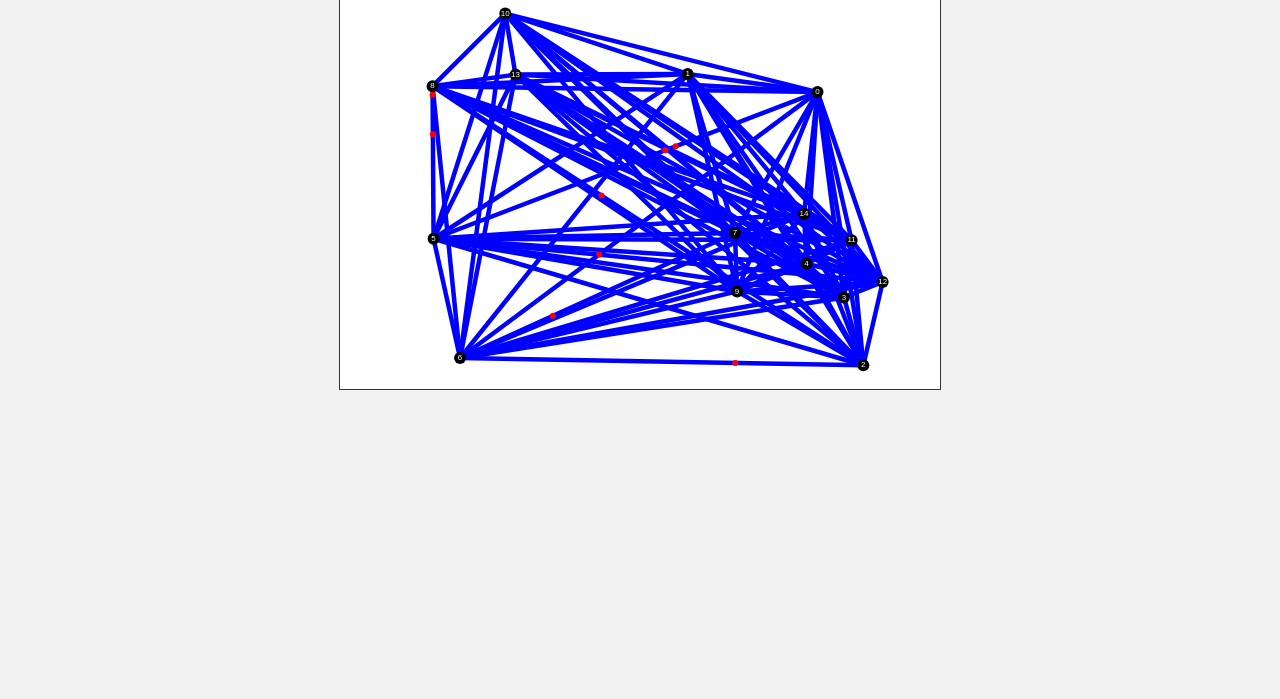
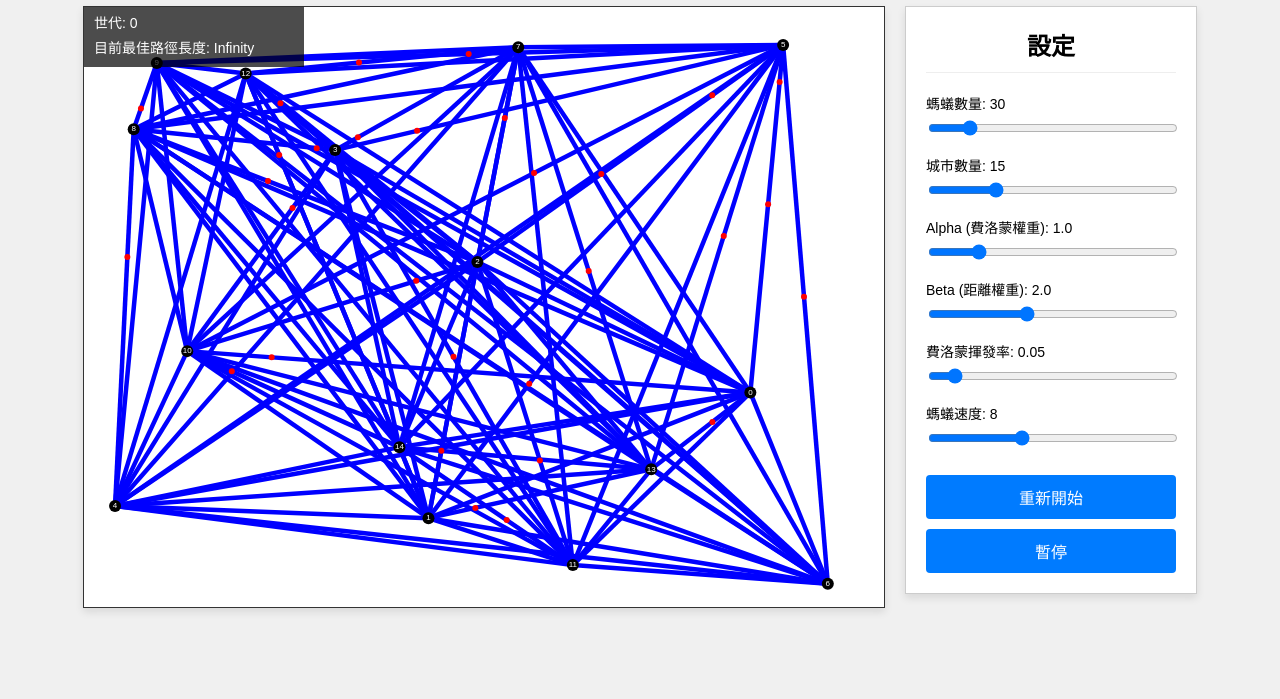
Before and after one commit to Hsiu0308/ACO-Canvas-Simulator, a plain HTML site: page index.html in a window 1280 px wide. Shown: the part 101-800 px from the top of the page. Drawn offline with Linux system fonts and the light colour scheme.

```diff
--- a/index.html
+++ b/index.html
@@ -7,7 +7,71 @@
   </head>
   <body>
     <h1>ACO 視覺化</h1>
-    <canvas id="acoCanvas" width="600" height="400"></canvas>
+    <div class="container">
+      <canvas id="acoCanvas" width="800" height="600"></canvas>
+      <div id="controls">
+        <h2>設定</h2>
+        <div class="control-group">
+          <label for="numAnts"
+            >螞蟻數量: <span id="numAntsValue">30</span></label
+          >
+          <input type="range" id="numAnts" min="1" max="200" value="30" />
+        </div>
+        <div class="control-group">
+          <label for="numCities"
+            >城市數量: <span id="numCitiesValue">15</span></label
+          >
+          <input type="range" id="numCities" min="3" max="50" value="15" />
+        </div>
+        <div class="control-group">
+          <label for="alpha"
+            >Alpha (費洛蒙權重): <span id="alphaValue">1.0</span></label
+          >
+          <input
+            type="range"
+            id="alpha"
+            min="0.1"
+            max="5.0"
+            step="0.1"
+            value="1.0"
+          />
+        </div>
+        <div class="control-group">
+          <label for="beta"
+            >Beta (距離權重): <span id="betaValue">2.0</span></label
+          >
+          <input
+            type="range"
+            id="beta"
+            min="0.1"
+            max="5.0"
+            step="0.1"
+            value="2.0"
+          />
+        </div>
+        <div class="control-group">
+          <label for="evaporation"
+            >費洛蒙揮發率: <span id="evaporationValue">0.05</span></label
+          >
+          <input
+            type="range"
+            id="evaporation"
+            min="0.01"
+            max="0.5"
+            step="0.01"
+            value="0.05"
+          />
+        </div>
+        <div class="control-group">
+          <label for="antSpeed"
+            >螞蟻速度: <span id="antSpeedValue">8</span></label
+          >
+          <input type="range" id="antSpeed" min="1" max="20" value="8" />
+        </div>
+        <button id="restartBtn">重新開始</button>
+        <button id="pauseBtn">暫停</button>
+      </div>
+    </div>
 
     <script src="main.js"></script>
   </body>
--- a/main.js
+++ b/main.js
@@ -3,23 +3,76 @@
 const W = canvas.width;
 const H = canvas.height;
 
-const config = {
-  numAnts: 30, // 螞蟻數量 (用 "點" 來模擬)
-  numCities: 15, // 城市數量
-  alpha: 1.0, // 費洛蒙權重
-  beta: 2.0, // 距離權重
-  evaporation: 0.05, // 費洛蒙揮發率
-  q: 100, // 費洛蒙放置總量
-  antSpeed: 8, // 螞蟻移動速度
-};
+//DOM
+const numAntsInput = document.getElementById("numAnts");
+const numAntsValue = document.getElementById("numAntsValue");
+const numCitiesInput = document.getElementById("numCities");
+const numCitiesValue = document.getElementById("numCitiesValue");
+const alphaInput = document.getElementById("alpha");
+const alphaValue = document.getElementById("alphaValue");
+const betaInput = document.getElementById("beta");
+const betaValue = document.getElementById("betaValue");
+const evaporationInput = document.getElementById("evaporation");
+const evaporationValue = document.getElementById("evaporationValue");
+const antSpeedInput = document.getElementById("antSpeed");
+const antSpeedValue = document.getElementById("antSpeedValue");
+const restartBtn = document.getElementById("restartBtn");
+const pauseBtn = document.getElementById("pauseBtn");
 
-let cities = []; // 儲存城市 { x, y }
-let distances = []; // 距離矩陣
-let pheromones = []; // 費洛蒙矩陣
-let ants = []; // 儲存所有 "螞蟻" 物件
+let config = {};
+
+let cities = [];
+let distances = [];
+let pheromones = [];
+let ants = [];
 let bestPath = null;
 let bestPathLength = Infinity;
-let generationCounter = 0; // 世代計數器
+let generationCounter = 0;
+let isPaused = false;
+let requestID;
+
+numAntsInput.addEventListener(
+  "input",
+  () => (numAntsValue.textContent = numAntsInput.value)
+);
+numCitiesInput.addEventListener(
+  "input",
+  () => (numCitiesValue.textContent = numCitiesInput.value)
+);
+alphaInput.addEventListener(
+  "input",
+  () => (alphaValue.textContent = parseFloat(alphaInput.value).toFixed(1))
+);
+betaInput.addEventListener(
+  "input",
+  () => (betaValue.textContent = parseFloat(betaInput.value).toFixed(1))
+);
+evaporationInput.addEventListener(
+  "input",
+  () =>
+    (evaporationValue.textContent = parseFloat(evaporationInput.value).toFixed(
+      2
+    ))
+);
+antSpeedInput.addEventListener(
+  "input",
+  () => (antSpeedValue.textContent = antSpeedInput.value)
+);
+
+restartBtn.addEventListener("click", restartSimulation);
+pauseBtn.addEventListener("click", togglePause);
+
+function updateConfigFromUI() {
+  config = {
+    numAnts: parseInt(numAntsInput.value),
+    numCities: parseInt(numCitiesInput.value),
+    alpha: parseFloat(alphaInput.value),
+    beta: parseFloat(betaInput.value),
+    evaporation: parseFloat(evaporationInput.value),
+    q: 100,
+    antSpeed: parseInt(antSpeedInput.value),
+  };
+}
 
 class Ant {
   constructor() {
@@ -118,7 +171,7 @@
   }
 }
 
-//演算法
+//Algorithm
 
 //計算機率(全域，供所有螞蟻使用)
 function calculateProbs(currentCity, visited) {
@@ -216,17 +269,57 @@
   }
 }
 
+function drawInfo() {
+  ctx.fillStyle = "rgba(0, 0, 0, 0.7)";
+  ctx.fillRect(0, 0, 220, 60);
+
+  ctx.fillStyle = "white";
+  ctx.font = "14px Arial";
+  ctx.textAlign = "left";
+  ctx.textBaseline = "top";
+  ctx.fillText(`世代: ${generationCounter}`, 10, 10);
+  ctx.fillText(`目前最佳路徑長度: ${bestPathLength.toFixed(2)}`, 10, 35);
+}
+
+function togglePause() {
+  isPaused = !isPaused;
+  pauseBtn.textContent = isPaused ? "繼續" : "暫停";
+  pauseBtn.classList.toggle("paused", isPaused);
+  if (!isPaused) {
+    mainLoop();
+  }
+}
+
+function restartSimulation() {
+  if (requestID) {
+    cancelAnimationFrame(requestID);
+  }
+
+  updateConfigFromUI();
+
+  cities = [];
+  distances = [];
+  pheromones = [];
+  ants = [];
+  bestPath = null;
+  bestPathLength = Infinity;
+  generationCounter = 0;
+  isPaused = false;
+  pauseBtn.textContent = "暫停";
+  pauseBtn.classList.remove("paused");
+
+  setup();
+}
+
 //初始化函式 (Setup)
 function setup() {
   if (config.numCities < 2) {
-    console.error("城市數量必須至少為 2 才能運行演算法。");
-    //顯示錯誤訊息
+    ctx.clearRect(0, 0, W, H);
     ctx.fillStyle = "red";
     ctx.font = "18px Arial";
     ctx.textAlign = "center";
     ctx.fillText("錯誤：城市數量必須至少為 2", W / 2, H / 2);
-
-    return; //中止執行
+    return;
   }
 
   // 隨機生成城市
@@ -265,6 +358,11 @@
 }
 
 function mainLoop() {
+  if (isPaused) {
+    cancelAnimationFrame(requestID);
+    return;
+  }
+
   //清空
   ctx.clearRect(0, 0, W, H);
 
@@ -283,17 +381,17 @@
     }
   }
 
+  drawInfo();
+
   //檢查是否結束
   if (allAntsFinished) {
     generationCounter++;
-    console.log(`--- 世代 ${generationCounter} 完成 ---`);
 
     //找最佳路徑
     for (let ant of ants) {
       if (ant.pathLength < bestPathLength) {
         bestPathLength = ant.pathLength;
         bestPath = ant.path;
-        console.log(`新最佳路徑: ${bestPathLength.toFixed(2)}`);
       }
     }
 
@@ -307,7 +405,8 @@
   }
 
   // 下一幀
-  requestAnimationFrame(mainLoop);
+  requestID = requestAnimationFrame(mainLoop);
 }
 
-setup();
+// Initial start
+restartSimulation();
--- a/style.css
+++ b/style.css
@@ -2,9 +2,79 @@
   font-family: sans-serif;
   text-align: center;
   background: #f0f0f0;
+  margin: 0;
+  padding: 20px;
+}
+
+h1 {
+  margin-bottom: 20px;
+}
+
+.container {
+  display: flex;
+  justify-content: center;
+  align-items: flex-start;
+  gap: 20px;
 }
 
 canvas {
   background: #ffffff;
   border: 1px solid #333;
+  box-shadow: 0 4px 8px rgba(0, 0, 0, 0.1);
 }
+
+#controls {
+  width: 250px;
+  padding: 20px;
+  background: #ffffff;
+  border: 1px solid #ccc;
+  box-shadow: 0 4px 8px rgba(0, 0, 0, 0.1);
+  text-align: left;
+}
+
+#controls h2 {
+  text-align: center;
+  margin-top: 0;
+  margin-bottom: 20px;
+  border-bottom: 1px solid #eee;
+  padding-bottom: 10px;
+}
+
+.control-group {
+  margin-bottom: 15px;
+}
+
+.control-group label {
+  display: block;
+  margin-bottom: 5px;
+  font-size: 14px;
+}
+
+.control-group input[type="range"] {
+  width: 100%;
+}
+
+button {
+  width: 100%;
+  padding: 10px;
+  margin-top: 10px;
+  background-color: #007bff;
+  color: white;
+  border: none;
+  border-radius: 4px;
+  cursor: pointer;
+  font-size: 16px;
+  transition: background-color 0.3s;
+}
+
+button:hover {
+  background-color: #0056b3;
+}
+
+#pauseBtn.paused {
+  background-color: #28a745;
+}
+
+#pauseBtn.paused:hover {
+  background-color: #218838;
+}
```
Also changed, not shown: 1.png, 2.png, 1 other file.
